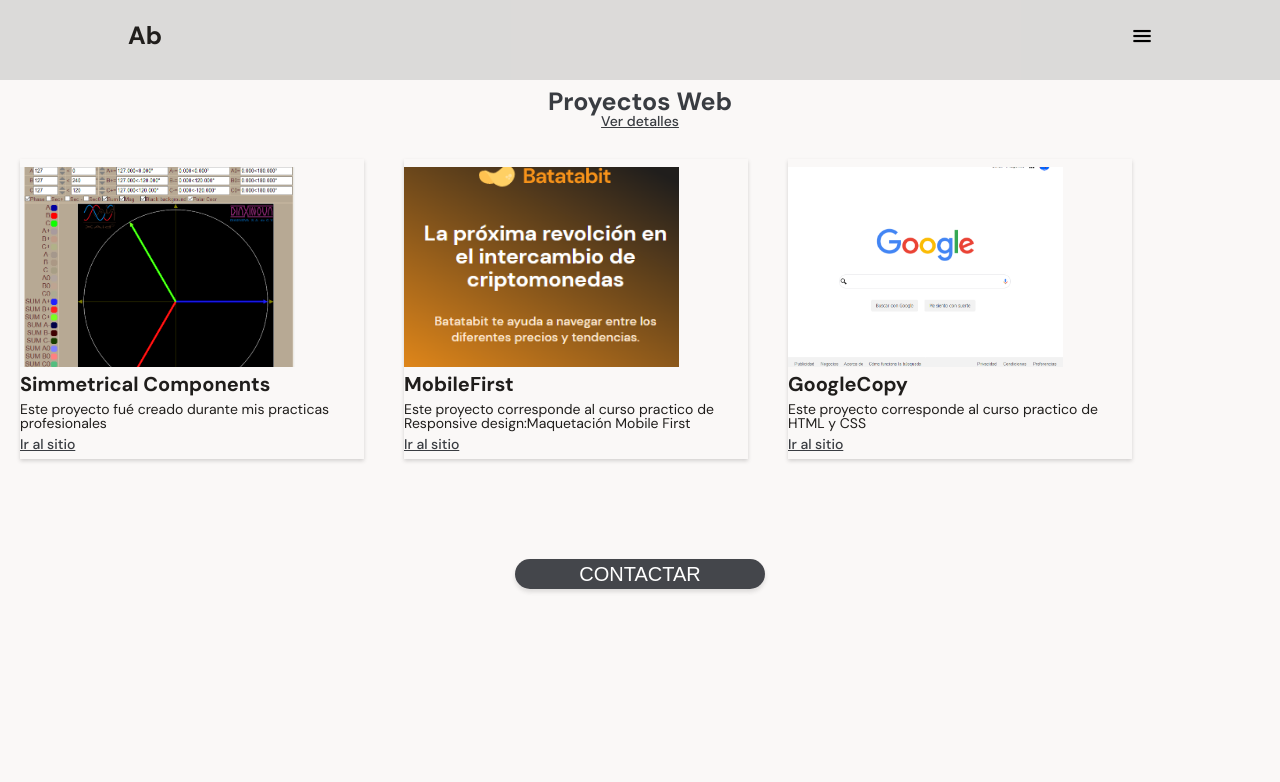
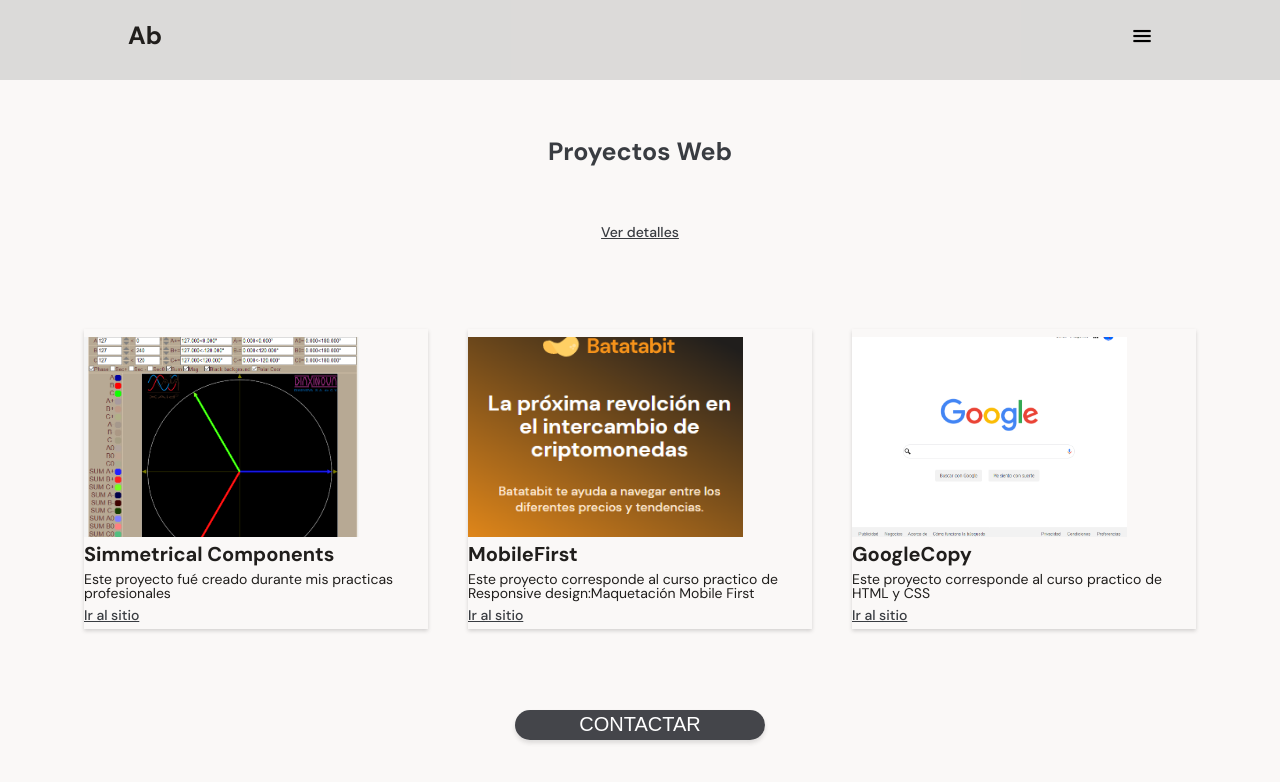
Before and after one commit to zayelmech/zayelmech.github.io, a plain HTML site: page index.html in a window 1280 px wide. Drawn offline with Linux system fonts and the light colour scheme.

Commit message:
Reparando estilos en la sección principal

```diff
--- a/css/styles.css
+++ b/css/styles.css
@@ -149,7 +149,6 @@ header {
     font-size: 2.5rem;
     font-weight: bold;
     line-height: 2.4rem;
-    margin-top: 10px;
     color: var(--titulos);
 }
 
@@ -162,11 +161,13 @@ header {
 
 .section-title {
     background-color: var(--off-white);
+    display: flex;
+    flex-direction: column;
+    align-items: center;
+    justify-content: space-evenly;
 }
 
 .section-title button {
-    position: relative;
-    top: 80px;
     /*left: calc((100% - 250px)/2);*/
     border: none;
     height: 30px;
```
